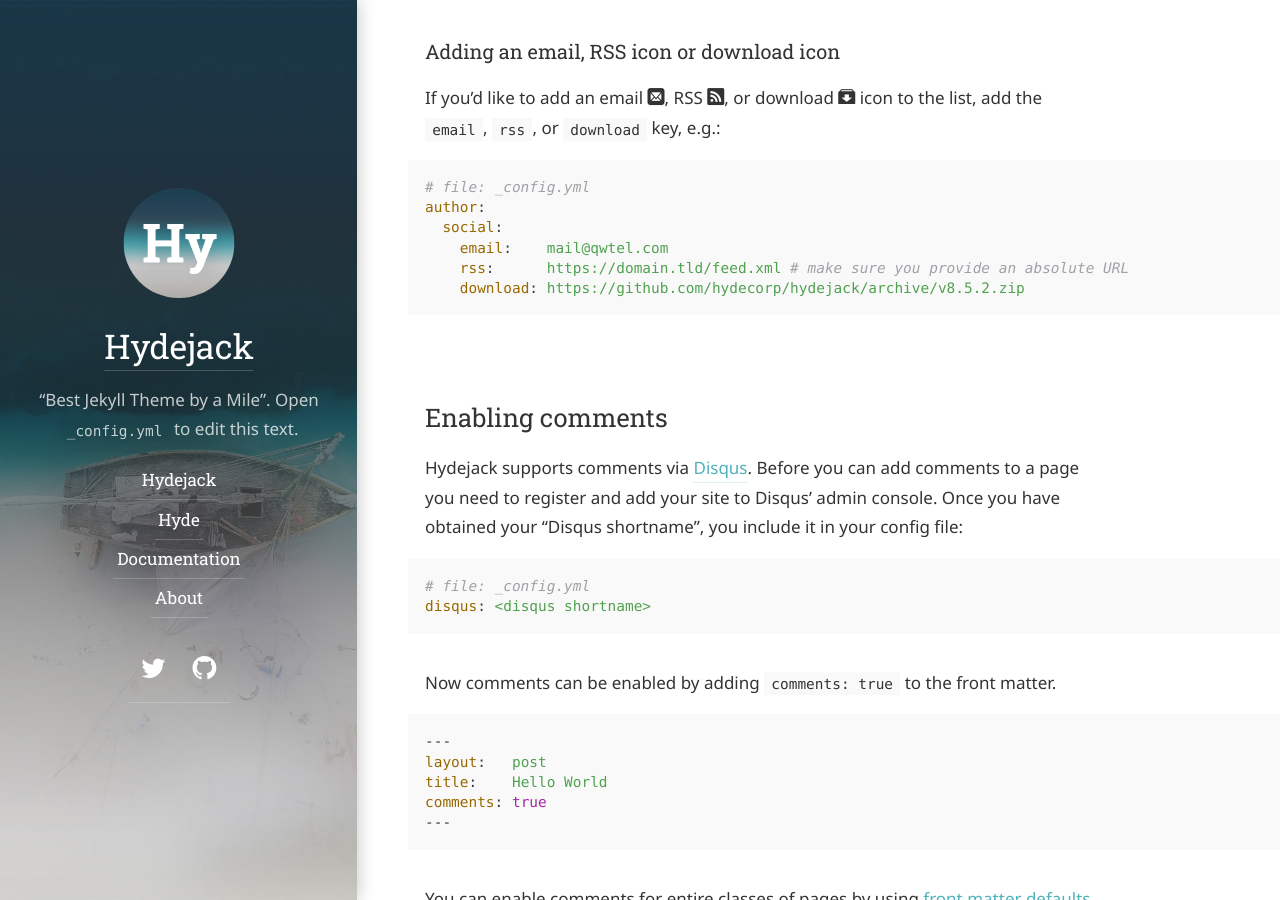
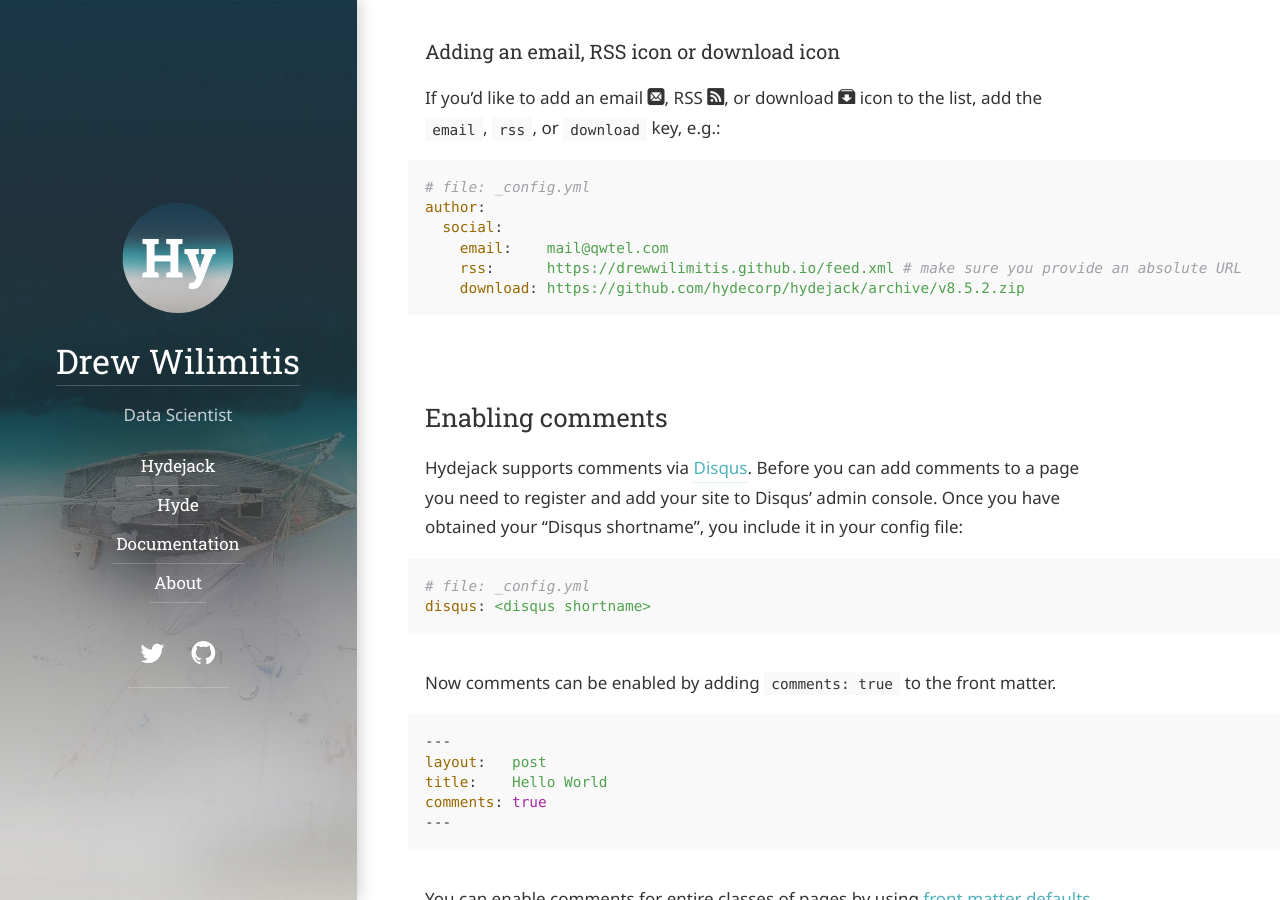
Before and after one commit to drewwilimitis/drewwilimitis.github.io, a Jekyll site: the page built from docs/config.md, in a window 1280 px wide and 900 px high, scrolled down 9972 px. Built offline with Jekyll 4.4.1, drawn with Linux system fonts in a browser that asks for light colours; some web fonts are replaced; part of the change alters nothing that is shown.

Commit message:
Update _config.yml

```diff
--- a/_config.yml
+++ b/_config.yml
@@ -4,7 +4,7 @@
 # IMPORTANT: Set the URL of your site.
 # Set to https://<username>.github.io when hosting on GitHub Pages
 # (unless you are using a custom domain).
-url:                   https://domain.tld
+url:                   https://drewwilimitis.github.io
 
 # IMPORTANT: Set The "base URL" of your site.
 # When your site sits in a subdirectory, set to /<name of directory>
@@ -19,7 +19,7 @@ baseurl:               ''
 lang:                  en
 
 # The title of your blog. Used in the sidebar and the browser tab.
-title:                 Hydejack
+title:                 Drew Wilimitis
 
 # A short description (~150 chars) of the page used for the meta description tag.
 # Can use markdown, but no more than one paragraph (enforced by `>`)
@@ -29,8 +29,7 @@ description:           >
 
 # A shorter description for the sidebar.
 tagline:               >
-  "Best Jekyll Theme by a Mile".
-  Open `_config.yml` to edit this text.
+  Data Scientist
 
 # A list of keywords for your blog
 keywords:              []
```
